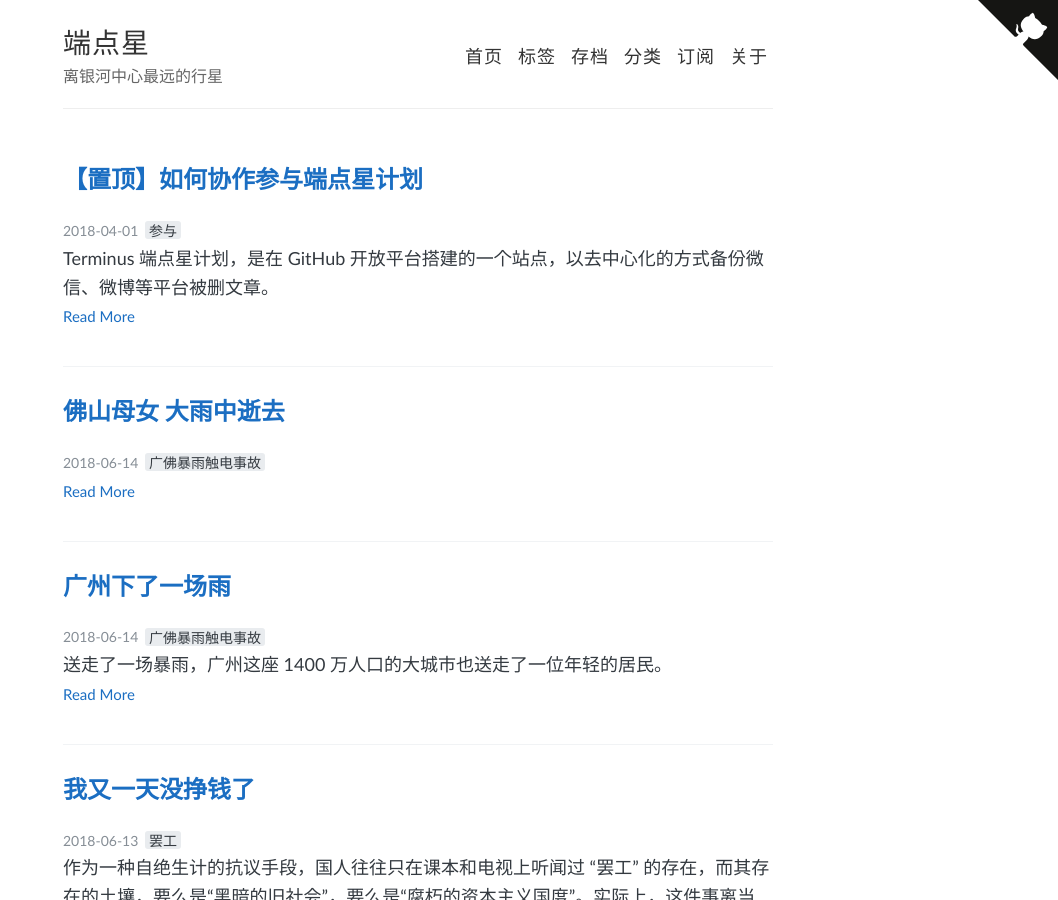
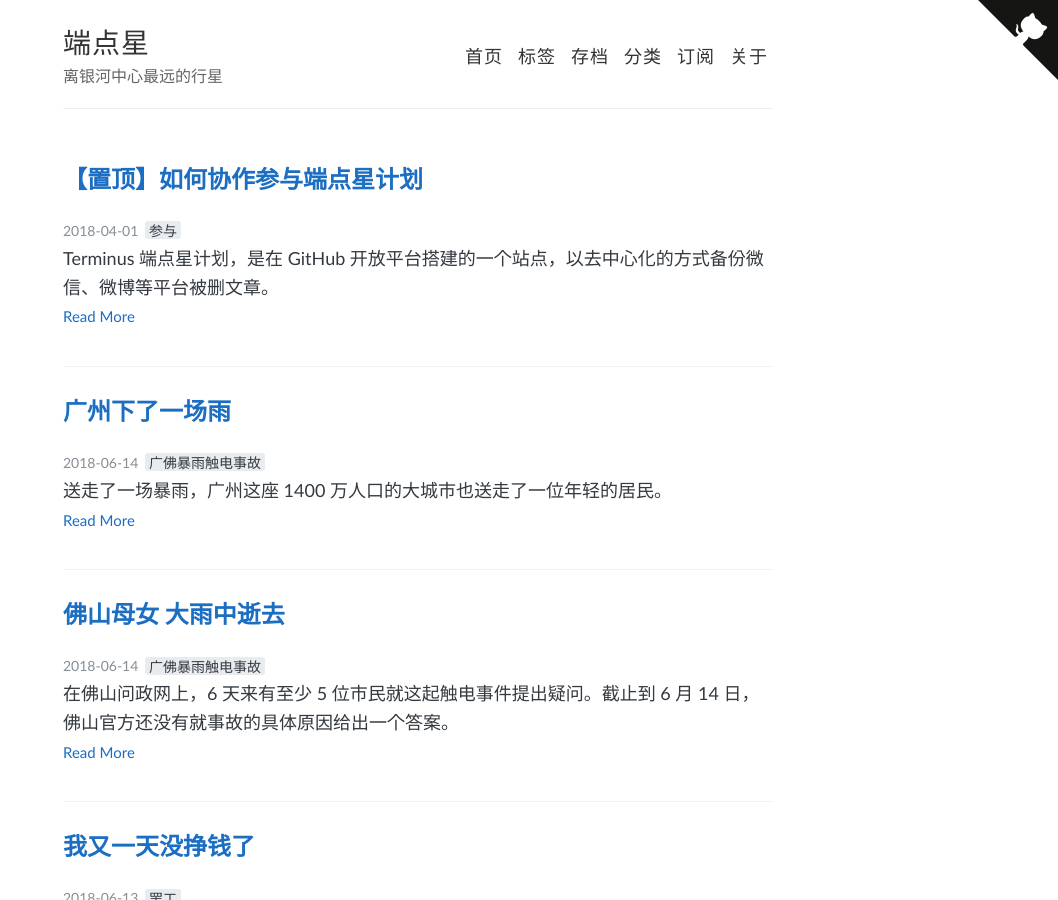
Before and after one commit to Terminus2049/Terminus2049.github.io, a Jekyll site: the page built from index.html, in a window 1280 px wide and 900 px high. Shown: the whole window, without its empty margins (222-1280 px from the left). Built offline with Jekyll 4.4.1, drawn with Linux system fonts in a browser that asks for light colours; the list of posts is cut into pages by our own code.

Commit message:
Update and rename 2018-06-14-佛山母女 大雨中逝去.md to 2018-06-14-fo-shan-heavy-rain.md

```diff
--- a/_posts/2018-06-14-佛山母女 大雨中逝去.md
+++ b/_posts/2018-06-14-fo-shan-heavy-rain.md
@@ -10,266 +10,140 @@
 
 tags: 广佛暴雨触电事故
 
-description:
+image_feature: "https://i.loli.net/2018/06/15/5b2322f00718d.jpg"
+
+description: 在佛山问政网上，6 天来有至少 5 位市民就这起触电事件提出疑问。截止到 6 月 14 日，佛山官方还没有就事故的具体原因给出一个答案。
 
 ---
 
-原文来自 [佛山母女 大雨中逝去 -微博账户: 人物](https://weibo.com/ttarticle/p/show?id=2309404250831313576448)
+![01.jpg](https://i.loli.net/2018/06/15/5b2322f00718d.jpg)
 
-作者: [罗婷](https://weibo.com/u/1649356981)
+原文来自 ~~[佛山母女 大雨中逝去 -微博账户: 人物](https://mp.weixin.qq.com/s?__biz=MjEwMzA5NTcyMQ==&mid=2653088612&idx=1&sn=2aadc349a5feea186cc49f6316ac0e28&chksm=4eb30da279c484b4a8d8fc2a2c47cffc9cdb914ad88d84b49e8624e46e782ed397869a8bad78&scene=0#rd)~~
+
+作者：[罗婷](https://weibo.com/u/1649356981)
+
+编辑：赵涵漠
 
 ---
 
-<div align="center"><img src ="https://wx3.sinaimg.cn/large/3e2fe402gy1fsap7sp6r5j20rs0fmqtg.jpg" /></div>
-
-## 佛山母女 大雨中逝去
-
-<br>
-
 6月8日中午12点56分，佛山市气象台发布禅城区雷雨大风黄色预警信号，特意在微博上附上了防御指引，第三条是：切断霓虹灯招牌及危险的室外电源。
-
-<br>
 
 晚上6点55分，一声惨叫从街道上传过来。在公交站广告牌的最左侧，倒在水面上的，是一对本该坐上归家大巴的母女。43岁的梁云，9岁的陈霜怡。
 
-<br>
-
 6月13日早上8点，佛山暴雨如注。陈武龙带着妻子和女儿的骨灰，坐上了回玉林老家的车。
-
-<br>
 
 青山不远处，就是她日夜思念的家。
 
-<br>
-
-<div align="right"><b>文</b>｜罗婷</div>
-<br>
-<div align="right"><b>编辑</b>｜赵涵漠</div>
-
-<br><br>
-
-**台风**
-
-<br>
+### 台风
 
 6月8日是台风天，对于9岁的陈霜怡来说，却是个开心的日子。
 
-<br>
-
 首先是她在佛山的学校停课了，她不用早上6点起床，再坐两趟公交去学校上课。更让她高兴的是，妈妈梁云改变了主意，同意这天晚上带她坐大巴车回广西玉林老家。妈妈陪她和哥哥在佛山上学，与爸爸分居两地。现在她终于就要见到思念的爸爸和奶奶，还可以在老家玩上整整两天。
-
-<br>
 
 整个白天，窗外都是倾盆大雨。受第四号台风「艾云尼」影响，佛山五区齐挂台风蓝色预警信号和暴雨红色预警信号。这天的降雨量，破了佛山1957年有气象记录以来的纪录。
 
-<br>
-
 下午6点，临近下班，烦躁的情绪逐渐在佛山城里蔓延。这座城市大塞车，上千辆汽车在积水的大街上动弹不得。车外是泼下来的大雨、行道树上被打落的紫薇花、成串劈下来的青芒果，车里是满脸愁苦的上班族。
-
-<br>
 
 6点18分，陈霜怡已经吃完了晚饭，用舅舅的手机给爸爸陈武龙发了一条微信：「爸今天晚上我和妈妈回去你惊不惊喜！」陈武龙回复了她一个大笑的表情。
 
-<br>
-
 很快，陈霜怡就和梁云出了门。她们要去长途汽车站。梁云已经在网上订了当晚7点50分开往玉林的大巴。梁云习惯坐这趟车，票价130元，晚上出发，5个小时后到达，陈武龙会去接她们。
-
-<br>
 
 按照惯例，梁云应该会打车去车站。但是这天雨实在太大，打不到车，母女俩只好从体育路10号的住处出发，穿过巷子，走7分钟左右，到达最近的建行公交站。网上流传的视频可以看到，她俩都穿着短袖、短裤、凉鞋，没有带大件行李。这时已经入了夜，街边的路灯、公交站的广告牌都亮了起来。
 
-<br>
-
 一些细节现在看来像是隐喻。
-
-<br>
 
 这一天的早上9点，一位姓杨的先生在佛山问政平台上问佛山市水务局：「年年水浸，（你们）有没有实事求是的想解决办法？」得到的回复是：我们将结合您所提的意见，提升应对超强降雨的能力，全力保障市民的出行方便和生命财产安全。
 
-<br>
-
 8日中午12点56分，佛山市气象台发布禅城区雷雨大风黄色预警信号，特意在微博上附上了防御指引，第三条是：切断霓虹灯招牌及危险的室外电源。
-
-<br>
 
 6点54分，在紧邻建行公交站的花园购物广场二楼，邓皓宇正在自家店里和朋友吃饭。雨下得太大，积水先没过了街边人行道的台阶，又没过了商场的第一层台阶，他们不敢回家，只能草草吃点。席间他们还谈起在邻市肇庆，大雨中有人触电身亡的事情。
 
-<br>
-
 一分钟后，一声惨叫从街道上传过来，邓皓宇听着一激灵，形容那种声音是：「如果你没有听过，你是想象不到的。」他以为是公交车压了人，冲出去发现并不是。
-
-<br>
 
 两个人已经倒在了水里，就在公交站广告牌的最左侧。通讯记录显示，6点55分，邓皓宇报了警，通话48秒。
 
-<br>
-
 倒在水面上的，就是那对本该坐上归家大巴的母女。43岁的梁云，9岁的陈霜怡。
 
-<br><br>
-
-**电流**
-
-<br>
+### 电流
 
 她们倒下的地方，是佛山市区的繁荣地带，很快人们围了上来。
 
-<br>
-
 7点整，警察到了；7点零8分，佛山市第二人民医院的救护车到了；7点11分，佛山市中医院的救护车也到了。但这对母女还保持着在水中的姿势。那时距离事件发生的6点55分，已经过去了16分钟——因为不知道她们身边那滩积水是不是带电，没人敢贸然上前。
-
-<br>
 
 其实，也有人曾试图上前。据目击者说，一位路过的年轻男子曾想走过去拉起她们，但走到距离她们一米多时，感受到电流，只能返回。
 
-<br>
-
 在场的急诊护士罗健告诉《人物》，他听到周围的人都在喊断电源，「但问题在于，你要怎么断？这个电源在哪里？我们找不到断电源的那个开关。」
-
-<br>
 
 迟疑了两分钟，医护们知道不能再等了，蹚进水里把母女俩拖了出来，放到路边水相对浅的地方开始做心肺复苏。参与抢救的佛山市中医院急诊医生邝敏华记得，那时母女俩都没了生命体征。她开出的病历上这样写：到诊时患者意识丧失，呼之不应，颈动脉搏动消失，自主呼吸消失，双瞳孔散大固定。
 
-<br>
-
 考虑到现场环境的不确定性，两家医院很快各拉了一名患者回院抢救。梁云被佛山市中医院带回，病历显示，接下来的两个多小时，她被持续心肺复苏，气管插呼吸机，反复推肾上腺素，但已经太晚了。
-
-<br>
 
 佛山市中医院急诊科接诊了梁云的老医生冯锦昉说，医学上有个词叫「黄金五分钟」，如果心跳停止五分钟，大脑就会出现不可逆转的永久性伤害，导致脑死亡——这是决定患者生死的黄金抢救时间。几年前，佛山东方广场也有人触电，但伤者是电工，同事一直为他做心肺复苏直到医生赶到，后来这位患者完全痊愈。
 
-<br>
-
 梁云与陈霜怡没有遇到这么好的运气。从「黄金五分钟」的医学维度来看，再加上在水中头朝下的淹溺，其实早在晚上7点警察到达前，她们就已失去活下来的可能。
-
-<br>
 
 急诊室里，医生们反复讨论梁云的死因。灯光下可以看到，她的左耳耳廓、左边肩膀的局部皮肤是蜡黄的，这是典型的触电伤。冯锦昉说，「有水泡，有烧焦，有脱皮，有渗液，很明显这里应该是（触电的）入路，当时可能是接触到广告牌上面一部分。」
 
-<br>
-
 后面医生们得知了调查结果，确实是那块公交广告牌在漏电。
-
-<br>
 
 当梁云和陈霜怡被推进急救病房时，那班开往玉林的班车，已经从佛山大沥汽车站出发了。350公里外的老家，这个家的丈夫、父亲陈武龙，刚刚从上班的工地回到家，准备吃晚饭。在饭桌前，他接到了佛山警察的电话。
 
-<br><br>
-
-**1000块的出租屋**
-
-<br>
+### 1000块的出租屋
 
 陈武龙连夜从广西玉林赶来，到佛山已经是第二天清晨。
 
-<br>
-
 这段路陈家人很熟，经常走。夫妻俩从玉林山区来，十多年前就跑到佛山谋生活。15年前有了长子，9年前有了小女儿。一切细节都显示，这是一个清贫但快乐的家庭。
 
-<br>
-
-<div align="center"><img src ="https://wx4.sinaimg.cn/large/3e2fe402gy1fsapask5g4j20ci0m83zg.jpg" /></div>
-
-<br>
+![02.jpg](https://i.loli.net/2018/06/15/5b2322eb2acfa.jpg)
 
 夫妻俩有自己的规矩和决心。陈武龙负责养活家人，在佛山求生不易，几年前他决定回到广西，在工地做事挣钱。而梁云的工作是在佛山带好两个孩子——她不愿意让孩子回去，因为佛山的教育条件更好，她希望他们多读点书，以后可以不像父母这一生过得这样辛苦。
 
-<br>
-
 在佛山市中心体育馆路幽暗的巷子里，梁云和嫂子、外甥女合伙开了一家叫「竹沁安」的美发美甲店，店面不大，说是美发美甲，但推拿和泡脚也做，即使是这样，收入也没办法维持生活，还是要靠陈武龙寄钱来支撑。
 
-<br>
-
-<div align="center"><img src ="https://wx1.sinaimg.cn/large/3e2fe402gy1fsapb5yhy7j20u00mi43c.jpg" /></div>
-
-<br>
+![03.jpg](https://i.loli.net/2018/06/15/5b2322eec4622.jpg)
 
 母子三人生活节省，蜗居在老旧小区湿热的地下室里，一下雨屋子就潮得不行，晚上都是蚊子，但好在租金一个月才1000块，要比正常的楼层便宜，也就只好忍了。
 
-<br>
-
 陈霜怡和哥哥每天6点起床，一起去上学，他们在建行公交站坐车，还要转一次车才能到学校。但是她一直是很快乐的，邻居对她的评价是，没见过这么聪明伶俐的小孩子，美发店里的大家，都叫她「小可爱」。
-
-<br>
 
 对这个分居两地的家庭来说，她更像一个弥合剂。有时候陈武龙来佛山暂住，偶尔和梁云吵架，陈霜怡就会马上拉住爸爸，用手盖住他的嘴巴：「不能吵架。」再大的火气，陈武龙也气不起来了。
 
-<br>
-
 她还会直接表达对父亲的爱。陈武龙和梁云的微信聊天记录里，百分之九十都是陈霜怡的语音：「爸爸，我爱你，我好好学习，你好好赚钱。」「老爸，你现在辛苦一点，我们长大了你就幸福了。」有时候她会撒娇，那是找爸爸要零花钱的小技巧。对独自生活在老家的陈武龙来说，这都是重要的安慰。
-
-<br>
 
 在丈夫眼里，梁云也是个好妻子。她顾家、识大体，懂得孝顺老人。她和孩子远在佛山，但每周必定会给婆婆打一两个视频回家，让她看看孙子孙女。从聊天记录里看，陈武龙挣得确实不多，每回都是三百、五百地给妻子打生活费。但梁云没有过怨言。
 
-<br>
-
 出事前，正是这位妻子最发愁的时候。她担心丈夫的生计，和他在微信上讨论在老家养猪、养蛇的事情。还担心孩子读书的问题，一个学年要结束了，儿子将要中考、毕业，她在考虑他要去哪里读高中。小女儿也要进入新的年级，又要开始准备学费了。
-
-<br>
 
 6月7日下午5点零2分，她给丈夫发了最后一条微信：子女十多号就考试了，转学费过来。因为第二天就要见面，陈武龙没有回复这条微信。
 
-<br>
-
 再打开对话框时，已经是6月9日下午1点，那时梁云躺在佛山市中医院的停尸房里。
-
-<br>
 
 他给她发了一个哭的表情。
 
-<br><br>
-
-**离家700里**
-
-<br>
+### 离家700里
 
 6月8日这起触电事件发生后，佛山民众的讨论没有停止。
 
-<br>
-
 人们是有记忆的。有人翻出陈年的新闻。2011年10月，在佛山三水区文峰东路，一位13岁的少女被路灯电流电压连人带车击倒，随后逝世。更巧的是，2014年4月，就在离这次事发地不到500米的另一个公交站，大雨也曾导致公交站牌灯箱漏电。当时给出的解释是，灯箱的地下电缆受损。
-
-<br>
 
 在佛山问政网上，6天来有至少5位市民就这起触电事件提出疑问。截止到6月14日，佛山官方还没有就事故的具体原因给出一个答案。禅城区国土城建和水务局的发言人在6月13日下午给出的回复是：需时处理，请候复。
 
-<br>
-
 这种城市的生活逻辑、公民的行事方式，都在陈武龙的生活经验之外。乍一看他很强悍，留长头发、络腮胡，但在巨大的打击到来时，这位46岁农村男人的底色显露出来，表现出对命运的顺从和巨大的迷茫。
-
-<br>
 
 事发后街道办的工作人员找他谈话，告诉他确实是广告牌漏电导致了梁云和陈霜怡的死亡。但他至今不知道公交站广告牌具体的漏电机制，也不知道这件事具体应该由哪个部门负责，甚至不知道国家是按照什么名目和原因计算妻女的补偿款——他说自己没文化，读书读得太少了。这些他不懂。
 
-<br>
-
 6月12日在佛山一处饭馆见到他时，他红肿着眼睛，已经几天几夜没睡觉，强撑着安排远道而来的老家亲戚吃饭。有人劝他讨公道，但他愿意把这样的事情归结为「天意」，一再向我们强调，孩子学校的老师和校长都来看过他，老师还哭了，他很感动、很感恩。
-
-<br>
 
 唯一被刺激的时刻，是有人一直追问赔偿款，他被刺得提高了声音：「你赔钱有什么用？人都没有了。我要拿它去吃饭，不是吃我女儿和我老婆的肉吗？是不是？」他不愿意别人这么猜测他。
 
-<br>
-
 陈武龙还担心自己的儿子。15岁的儿子一周后就要中考了。青春期的孩子已经感敏沉默，不在别人面前显露伤悲。但是爸爸知道他有多伤心，他每天要去医院停尸房看妈妈两三次，看完，又跑到出事的公交站台哭。以后的上学路，再也没有妹妹作伴了。
-
-<br>
 
 9岁的陈霜怡小朋友其实不太喜欢佛山，她一直想回玉林老家，和爸爸、奶奶一起生活。在两封写给爸爸的信里，她的字迹歪歪扭扭，是这样说的：「爸爸，我好想回家读书，妈妈不gei（给）。爸爸您回去的第一天，我好想（你）呀。」
 
-<br>
-
 「爸爸，天气冷了给婆婆多穿衣服。小时候为什么带我来广东呢，为什么我是在广东成长，为什么我（在）家生的，而不是在家生ho（活），可是妈妈不给，我想家。」
 
-<br>
-
-<div align="center"><img src ="https://wx4.sinaimg.cn/large/3e2fe402gy1fsapblmd8fj20u0140q7l.jpg" /></div>
-
-<br>
+![04.jpg](https://i.loli.net/2018/06/15/5b2322ed5cebb.jpg)
 
 6月13日早上8点，佛山暴雨如注。陈武龙带着妻子和女儿的骨灰，坐上了回玉林老家的车。按照风俗，她们被埋在了老家山中的祖坟里。
 
-<br>
-
 青山不远处，就是她日夜思念的家。
```
